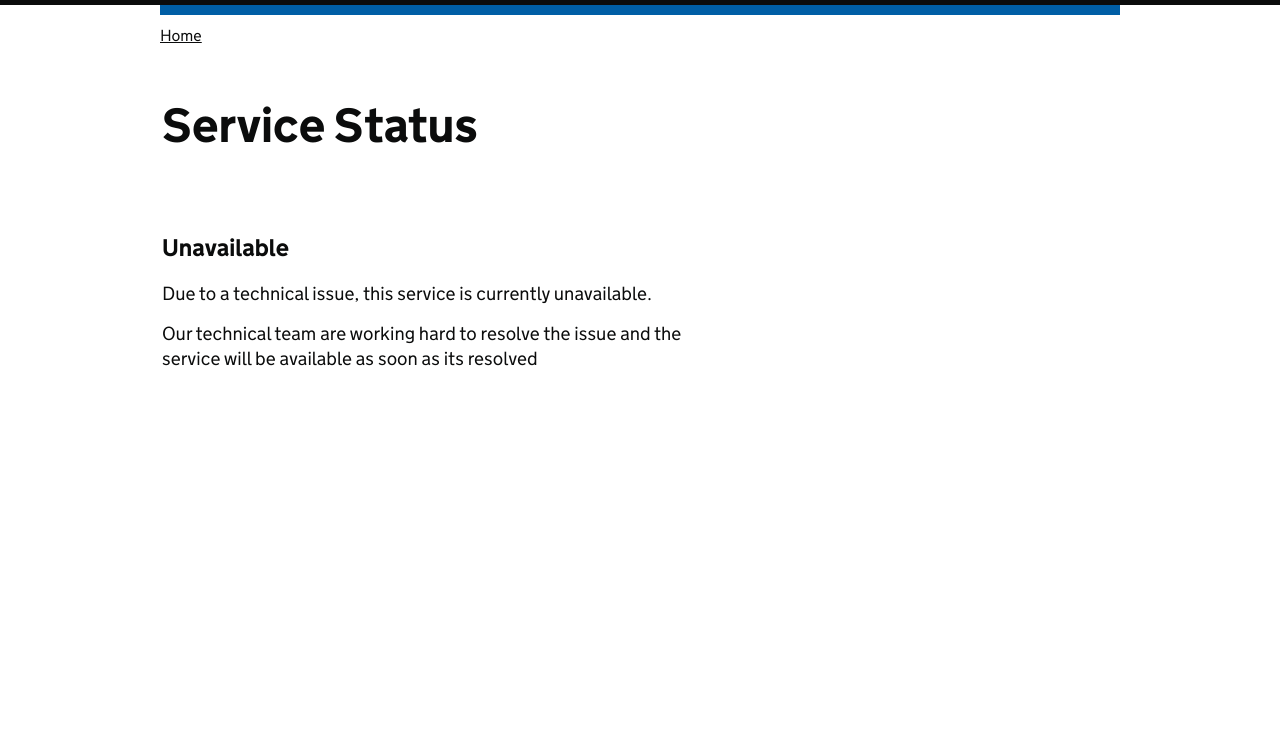
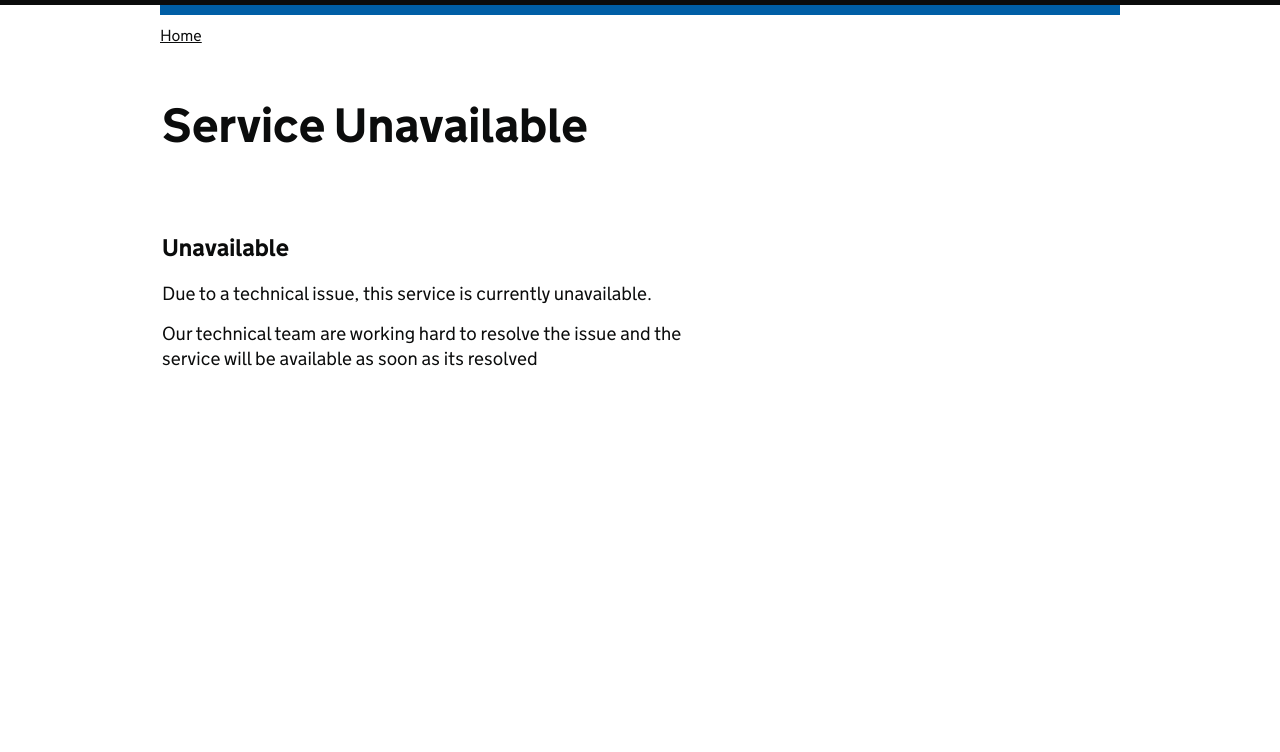
Before and after one commit to IeuanPayneIPO/IeuanPayneIPO.github.io, a plain HTML site: page index.html in a window 1280 px wide. Shown: the part 48-800 px from the top of the page. Drawn offline with Linux system fonts and the light colour scheme; a script that the page names is missing.

Commit message:
Update index.html

```diff
--- a/index.html
+++ b/index.html
@@ -115,7 +115,7 @@
             </div>
             <header class="page-header group">
                 <div>
-                    <h1>Service Status</h1>
+                    <h1>Service Unavailable</h1>
                 </div>
             </header>
             <div class="article-container group">
```
